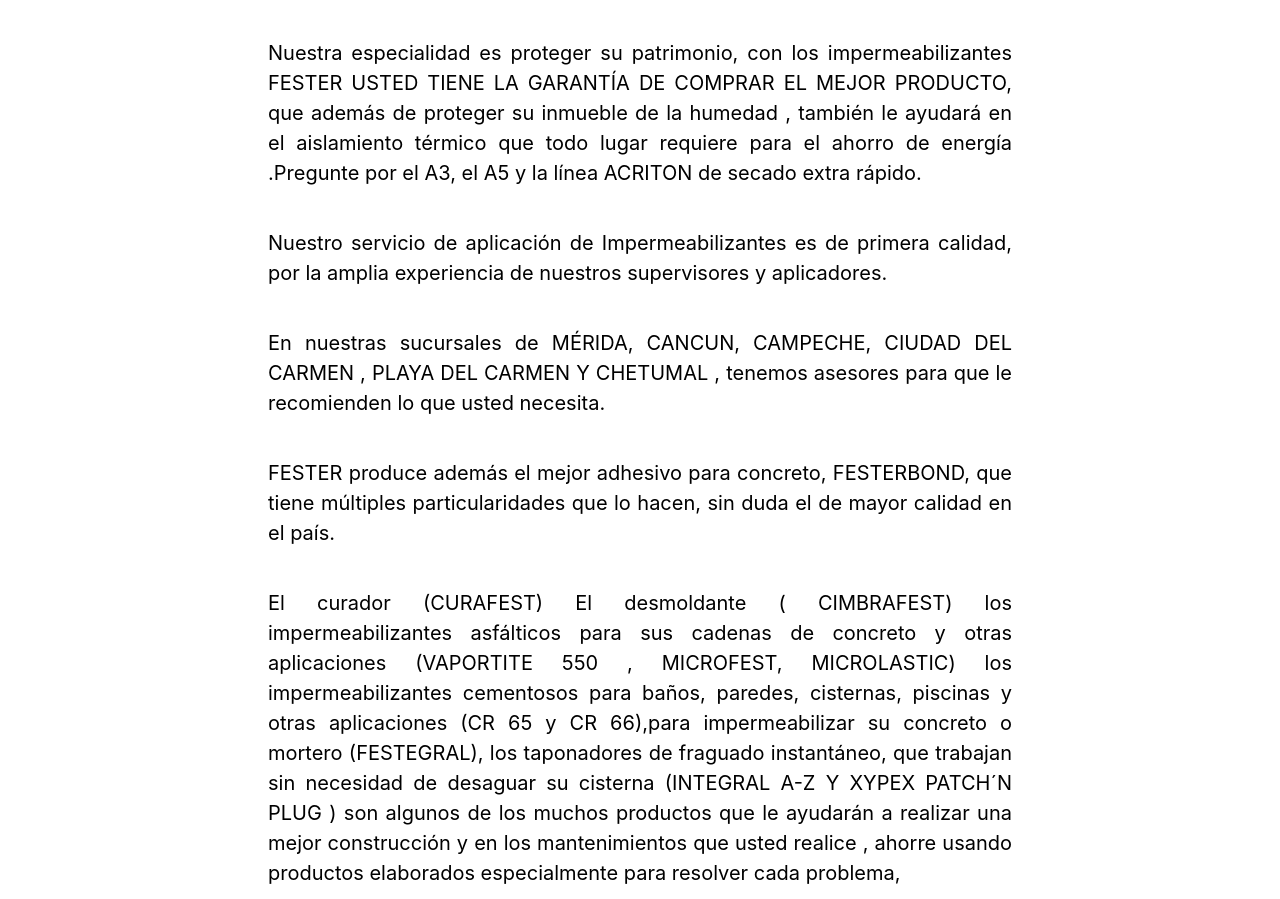
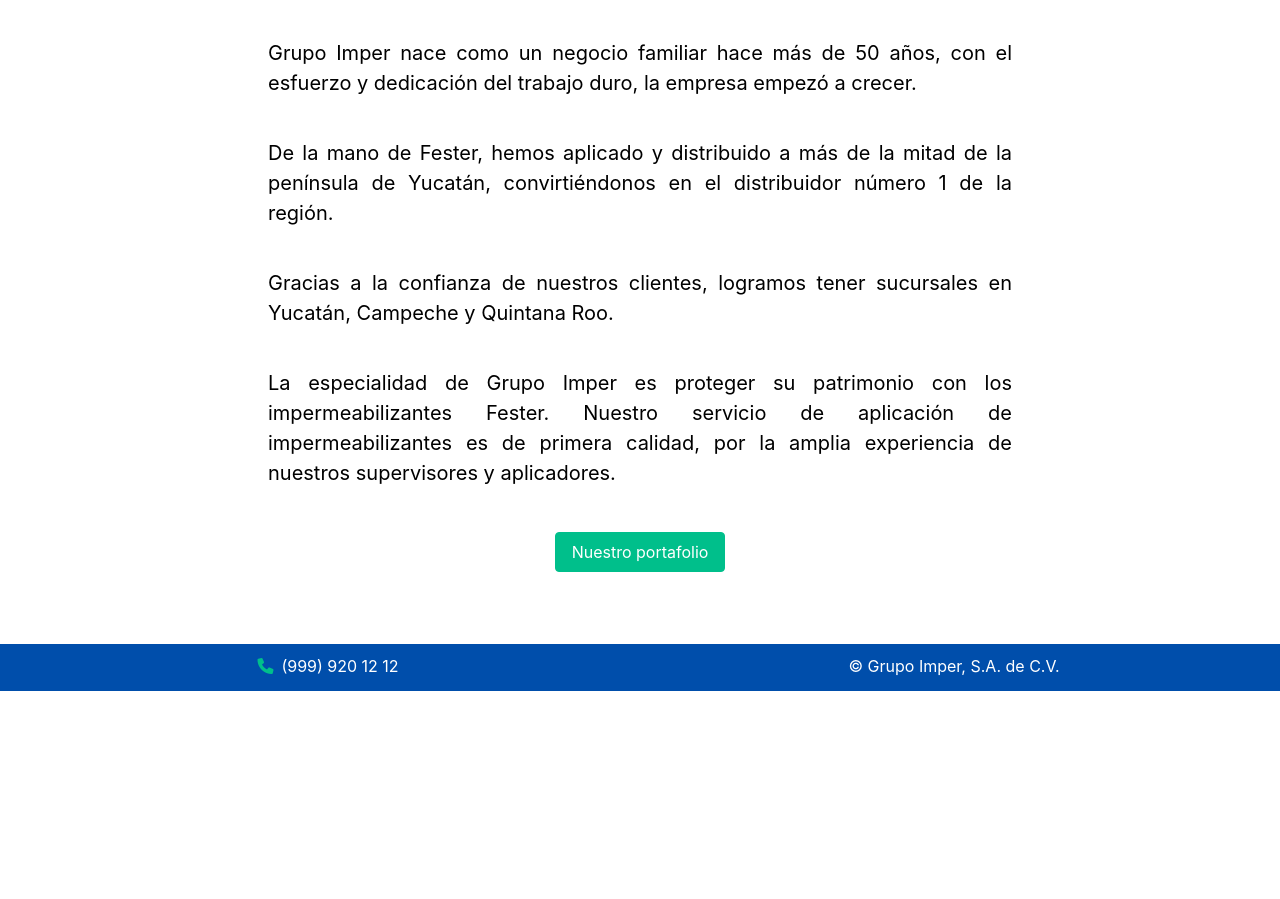
Before and after one commit to 4DevTeam/update-grupo-imper, a website: page nosotros/index.html in a window 1280 px wide. Shown: the part 960-1859 px from the top of the page. After the commit the page ends 1651 px from the top, so only its background shows below. Drawn offline with nearby package versions, Linux system fonts and the light colour scheme.

Commit message:
Add new texts

```diff
--- a/nosotros/index.html
+++ b/nosotros/index.html
@@ -91,31 +91,22 @@
         <div class="hero-body">
             <div class="container has-text-justified">
                 <div class="column is-8 is-offset-2">
-                    <h3 class="subtitle">
-                        Nuestra especialidad es proteger su patrimonio, con los impermeabilizantes FESTER USTED TIENE LA GARANTÍA DE COMPRAR EL MEJOR PRODUCTO, que además de proteger su inmueble de la humedad , también le ayudará en el aislamiento térmico que todo lugar requiere para el ahorro de energía .Pregunte por el A3, el  A5 y la línea ACRITON de secado extra rápido.
-                    </h3>
-                    <h3 class="subtitle">
-                        Nuestro servicio de aplicación de Impermeabilizantes es de primera calidad, por la amplia experiencia de nuestros supervisores y aplicadores.
-                    </h3>
-                    <h3 class="subtitle">
-                        En nuestras sucursales de MÉRIDA, CANCUN, CAMPECHE, CIUDAD DEL CARMEN , PLAYA DEL CARMEN Y CHETUMAL , tenemos asesores para que le recomienden lo que usted necesita.
-                    </h3>
-                    <h3 class="subtitle">
-                        FESTER produce además el mejor adhesivo para concreto, FESTERBOND, que tiene múltiples particularidades que lo hacen, sin duda el de mayor calidad en el país.
-                    </h3>
-                    <h3 class="subtitle">
-                        El curador (CURAFEST) El desmoldante  ( CIMBRAFEST) los impermeabilizantes asfálticos para sus cadenas de concreto y otras aplicaciones (VAPORTITE 550 , MICROFEST, MICROLASTIC) los impermeabilizantes cementosos para baños, paredes, cisternas, piscinas y otras aplicaciones (CR 65 y CR 66),para impermeabilizar su concreto o mortero (FESTEGRAL), los  taponadores de fraguado instantáneo, que trabajan sin necesidad de desaguar su cisterna (INTEGRAL A-Z Y XYPEX PATCH´N PLUG ) son algunos de los muchos productos que le ayudarán a realizar una mejor construcción y en los mantenimientos que usted realice , ahorre usando productos elaborados especialmente para resolver cada problema,
-                    </h3>
-                    <h3 class="subtitle">
-                        Entre las obras más destacadas por su importancia, dimensiones y grado de dificultad se pueden mencionar: más de 20,000 m2  de impermeabilización en los centros comerciales de plaza Dorada y Gran Chapur Norte, de la ciudad de Mérida; aplicación de 1,200 m2 de pisos epóxicos epoxine 1000 mortero en dos plantas embotelladoras de Coca-cola; trabajos de aplicación de recubrimiento epóxico epoxine 510 terracota en 10 tanques de 300 m2 cada uno, del megaproyecto porcícola de Yucatán; aplicación de 8,600 m2 de impermeabilizante prefabricado en las instalaciones de las tiendas Soriana de Mérida y Cancún.
-                    </h3>
-                    <h3 class="subtitle">
-                        También se destacan obras de impermeabilización a base de sistemas de cristalización en fosa de elevadores y cisternas del hotel Fiesta Americana, empresas maquiladoras y embotelladoras; impermeabilización con sistema Ferrofest-i a cinco capas para la empresa Campi S. A. de C.V. en lagunas de oxidación con más de 5,500 m2 ; impermeabilización para la empresa Télefonos de México, S.A de C.V. con más de 6,000 m2 en Cancún, Campeche y Mérida; sello de juntas frías en el centro de convenciones de Hotel Moon Palace y Hotel Aventura Spa Palace, pertenecientes al Grupo Palace Resorts.
-                    </h3>
-                    <div class="container has-text-centered">
-                        <h1 class="title">
-                            Llámenos nosotros le visitamos, nuestra garantía es por escrito.
-                        </h1>
+                    <h2 class="subtitle">
+                        Grupo Imper nace como un negocio familiar hace más de 50 años, con el esfuerzo y dedicación del trabajo duro, la empresa empezó a crecer.
+                    </h2>
+                    <h2 class="subtitle">
+                        De la mano de Fester, hemos aplicado y distribuido a más de la mitad de la península de Yucatán, convirtiéndonos en el distribuidor número 1 de la región.
+                    </h2>
+                    <h2 class="subtitle">
+                        Gracias a la confianza de nuestros clientes, logramos tener sucursales en Yucatán, Campeche y Quintana Roo.
+                    </h2>
+                    <h2 class="subtitle">
+                        La especialidad de Grupo Imper es proteger su patrimonio con los impermeabilizantes Fester. Nuestro servicio de aplicación de impermeabilizantes es de primera calidad, por la amplia experiencia de nuestros supervisores y aplicadores.
+                    </h2>
+                    <div class="column has-text-centered">
+                        <a href="/portafolio/" class="button is-imper">
+                            Nuestro portafolio
+                        </a>
                     </div>
                 </div>
             </div>
```
Also changed, not shown: index.html (+5 -2 lines).
